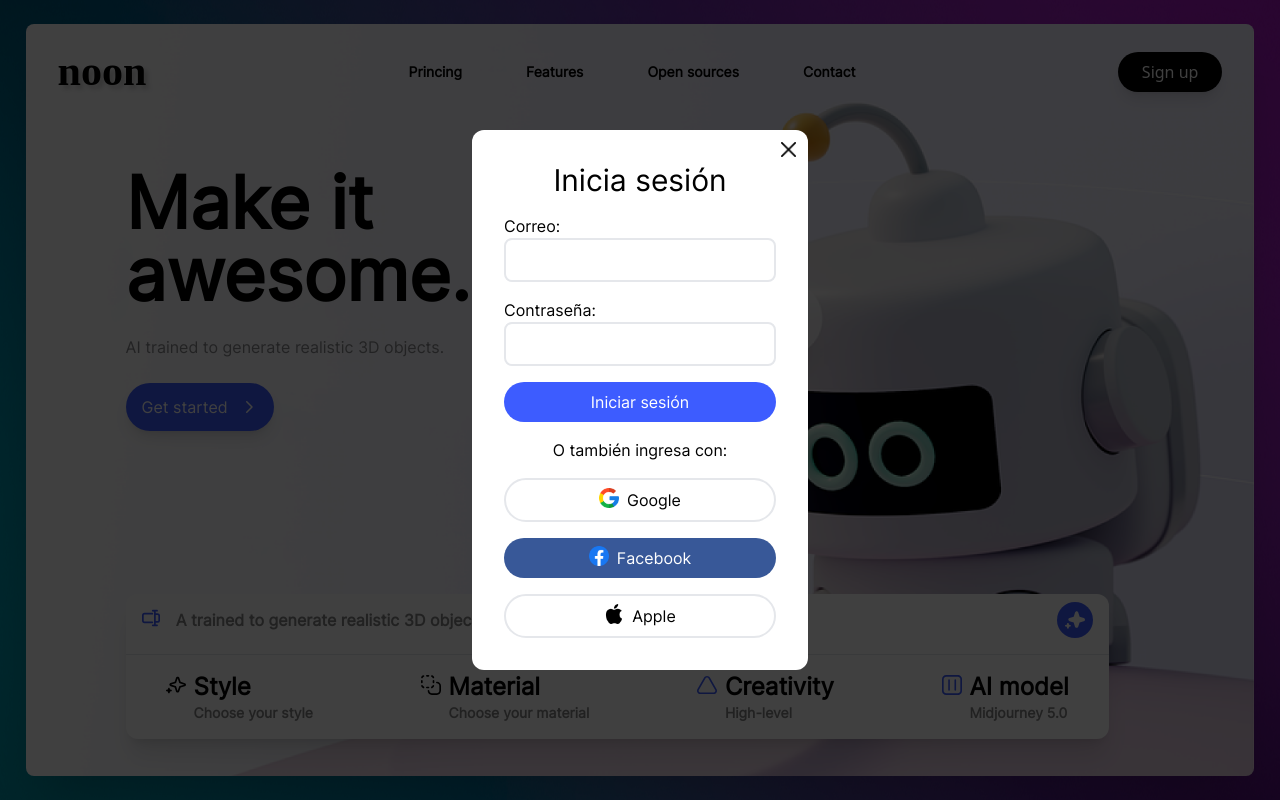
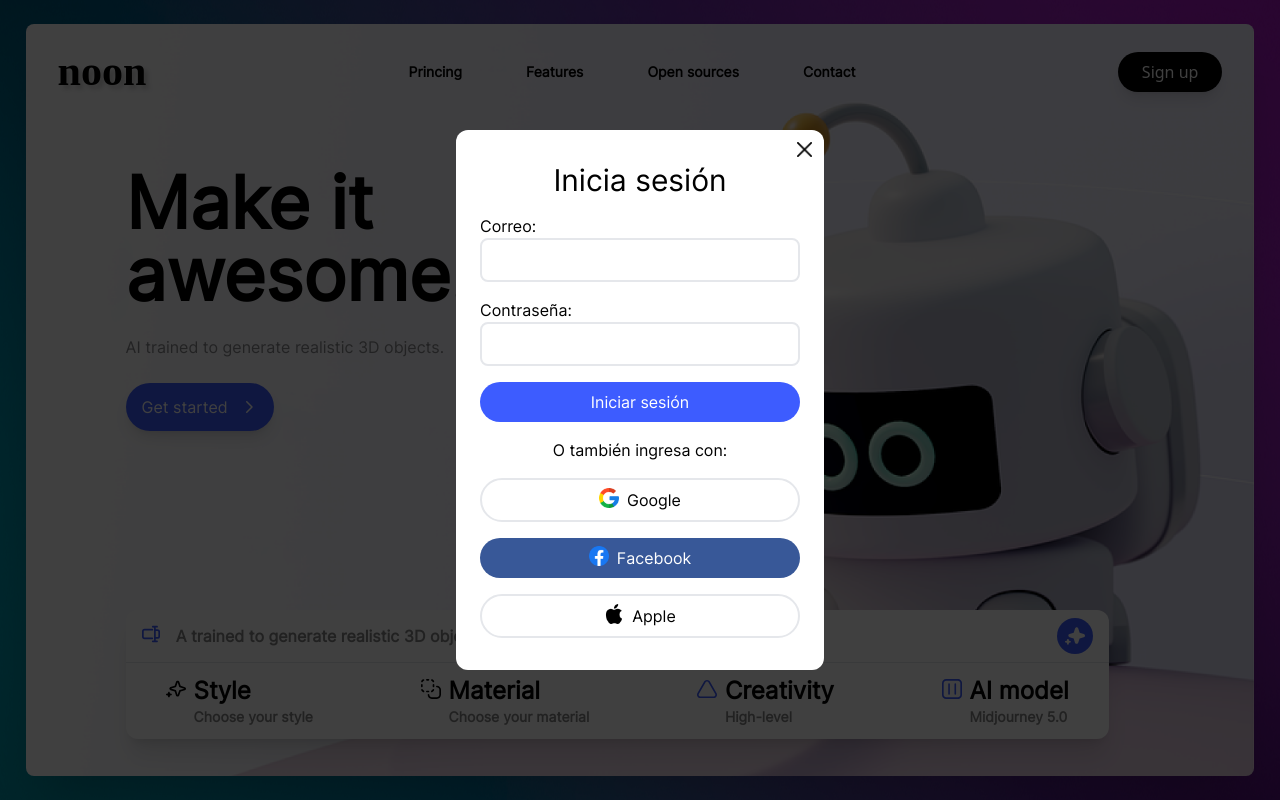
Before and after one commit to santi-cortes/proof-blife, a React (Vite) app: page / in a window 1280 px wide. Both pictures are taken after a click on the button "Sign up". Built offline with nearby package versions, Linux system fonts and the light colour scheme; a web font is replaced by a local one.

Commit message:
fixed modal styles and responsive

```diff
--- a/src/components/CardIa.jsx
+++ b/src/components/CardIa.jsx
@@ -10,7 +10,7 @@ const CardIa = () => {
 	const textToType = 'AI trained to generate realistic 3D objects. ';
 	const typingSpeed = 180;
 	return (
-		<div className="bg-white animationWelcome2 mt-6 sm:mt-0 rounded-xl shadow-xl w-full flex flex-col gap-2 ">
+		<div className="bg-white animationWelcome2 mt-6 sm:mt-0 rounded-xl shadow-xl w-full flex flex-col">
 			<div className="flex gap-3 text-[#858585] p-4 py-2 items-center justify-between">
 				<div className="flex gap-4 w-full sm:w-fit">
 					<ScanLogo size={20} />
@@ -20,7 +20,7 @@ const CardIa = () => {
 					<StartsLogo2 size={20} />
 				</div>
 			</div>
-			<div className="flex flex-col ml-5 sm:ml-0 sm:flex-row gap-3 sm:gap-0 justify-between border-t-[1px] px-10 py-2 sm:py-4">
+			<div className="flex flex-col ml-5 sm:ml-0 sm:flex-row gap-3 sm:gap-0 justify-between border-t-[1px] px-10 py-2 sm:py-3">
 				<div className="flex gap-2">
 					<div className="mt-1">
 						<StartsLogo size={20} />
--- a/src/components/Modal.jsx
+++ b/src/components/Modal.jsx
@@ -9,6 +9,7 @@ const Modal = () => {
 	return (
 		<>
 			<div
+				onClick={handleCloseModal}
 				className={`h-screen w-screen bg-black absolute opacity-75 ${
 					data ? 'opacity-75' : 'opacity-0 scale-0'
 				}`}
@@ -16,7 +17,7 @@ const Modal = () => {
 			<div
 				className={`${
 					data ? '' : 'opacity-0 scale-0'
-				} transition-all duration-150 absolute inter flex justify-center items-center h-screen w-screen`}
+				} transition-all duration-150 absolute inter flex justify-center items-center`}
 			>
 				<div className="bg-white py-4 px-6 rounded-xl relative">
 					<h1 className="text-3xl text-center mt-4">Inicia sesión</h1>
@@ -24,7 +25,7 @@ const Modal = () => {
 						onClick={handleCloseModal}
 						className="w-[15px] h-[15px] closeTag absolute right-3 top-3 cursor-pointer"
 					/>
-					<form className="flex flex-col gap-4 my-4 mx-2">
+					<form className="flex flex-col gap-4 my-4 sm:min-w-[320px]">
 						<div className="flex flex-col">
 							<label>Correo:</label>
 							<input
@@ -39,19 +40,19 @@ const Modal = () => {
 								className="bg-white text-[#858585] border-2 p-2 rounded-lg"
 							/>
 						</div>
-						<button className="bg-[#3D5CFF] text-white rounded-3xl p-2">
+						<button className="bg-[#3D5CFF] hover:bg-[#334dcf] text-white rounded-3xl p-2">
 							Iniciar sesión
 						</button>
 						<h1 className="text-center">O también ingresa con:</h1>
-						<button className="bg-white flex justify-center gap-2 text-black border-2 rounded-3xl p-2">
+						<button className="bg-white hover:bg-gray-100 flex justify-center gap-2 text-black border-2 rounded-3xl p-2">
 							<div className="w-[20px] h-[20px] google" />
 							<h1>Google</h1>
 						</button>
-						<button className="bg-[#385898] flex justify-center gap-2 text-white rounded-3xl p-2">
+						<button className="bg-[#385898] hover:bg-[#304d85] flex justify-center gap-2 text-white rounded-3xl p-2">
 							<div className="w-[20px] h-[20px] facebook" />
 							Facebook
 						</button>
-						<button className="bg-white flex justify-center gap-2 border-2 text-black rounded-3xl p-2">
+						<button className="bg-white hover:bg-gray-100 flex justify-center gap-2 border-2 text-black rounded-3xl p-2">
 							<div className="w-[20px] h-[20px] apple" />
 							Apple
 						</button>
```
